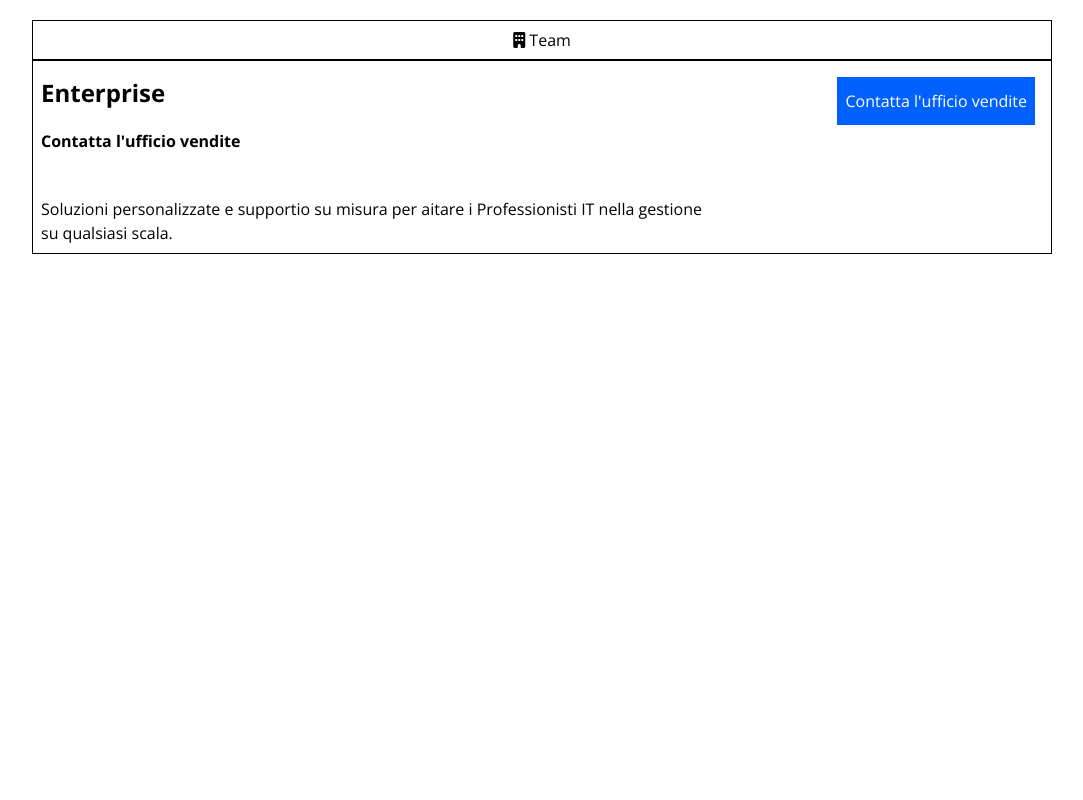
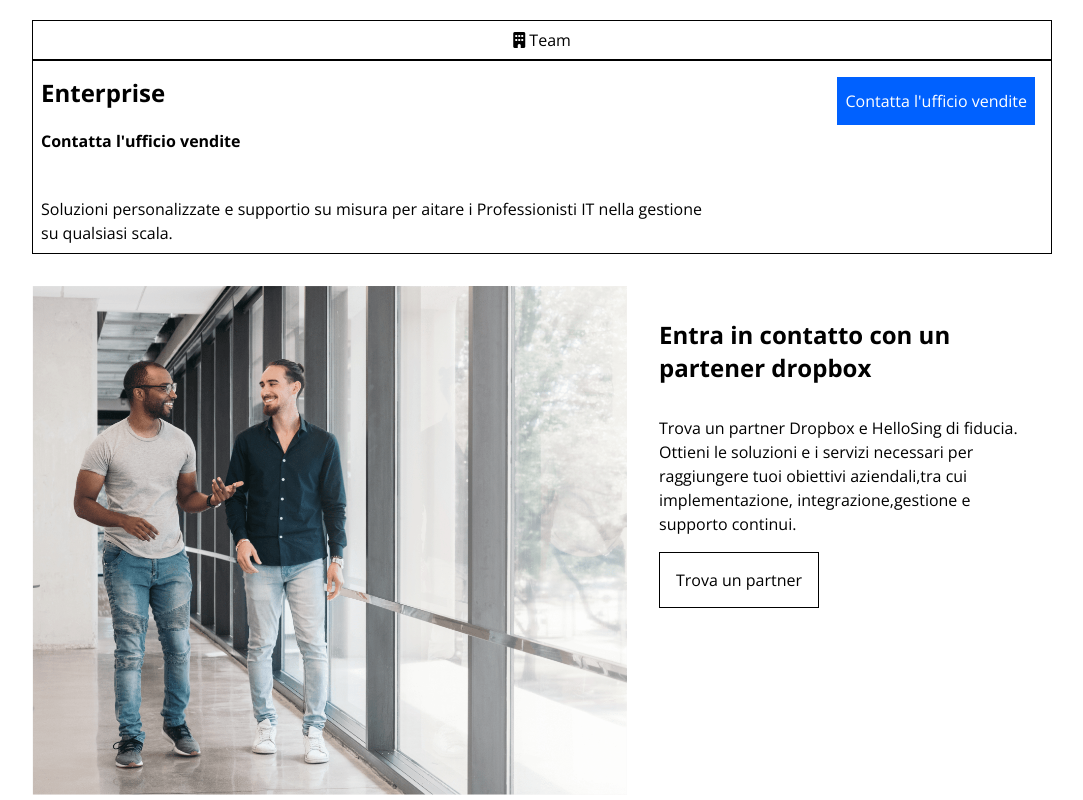
Before and after one commit to AntoninoCucuzza/htmlcss-dropbox, a plain HTML site: page index.html in a window 1280 px wide. Shown: the part 1735-2535 px from the top of the page, without its empty margins (98-1181 px from the left). Before the commit the page ends 2021 px from the top, so only its background shows below. Drawn offline with nearby package versions, Linux system fonts and the light colour scheme.

Commit message:
add partnership section

```diff
--- a/assets/style/style.css
+++ b/assets/style/style.css
@@ -137,6 +137,18 @@ margin-right: 0.5rem;
     line-height: 3rem;
     position: relative;
 }
+/*  /support  */
+
+.btn-secondary{
+    border: 1px solid;
+    padding: 0.5rem;
+    margin-left: 1rem ;
+}
+
+.p-1>*{
+    padding: 1rem;
+}
+
 
 /* #endregion main */
 
@@ -192,13 +204,24 @@ display: block;
 .col-3{
     width: calc(100%/12*3);
 }
+
 .col-4{
     width: calc(100%/12*4);
+}
+
+.col-5{
+    width: calc(100%/12*5);
+}
+
+.col-7{
+    width: calc(100%/12*7);
 }
 
 .col-8{
     width: calc(100%/12*8);
 }
+
+
 
 /* /col- */
 
@@ -213,6 +236,10 @@ display: block;
     padding: 0.5rem 4rem;
 }
 /* btn */
+.p-1{
+    padding: 1rem;
+
+}
 
 .py-4{
     margin-top: 2rem;
--- a/index.html
+++ b/index.html
@@ -66,7 +66,7 @@
             <!-- right_menu -->
         </nav>
     </header>
-
+    <!--/header  -->
     <main>
         <section id="top_main" class="d-flex">
             <div class="container_big">
@@ -234,11 +234,25 @@
         <!-- /section plan -->
 
         <section class="partenership d-flex ">
-
-            <div></div>
-            <div></div>
+            <div class="container_avg">
+                <div class="row d-flex">
+                    <div class="col-7">
+                        <img class="img-flow" src="./assets/img/partner.png" alt="">
+                    </div>
+                    <div class="col-5">
+                        <div class="p-1">
+                            <h2>Entra in contatto con un partener dropbox</h2>
+                            <p>Trova un partner Dropbox e HelloSing di fiducia. Ottieni le soluzioni e i servizi necessari per raggiungere tuoi obiettivi aziendali,tra cui implementazione, integrazione,gestione e supporto continui.</p>
+                            <div class="btn btn-secondary">
+                                <a href="#">Trova un partner</a>
+                            </div>
+                        </div>
+                    </div>
+                </div>
+            </div>
 
         </section>
+        <!-- /partnership -->
 
         <section class="instructions d-flex">
 
```
